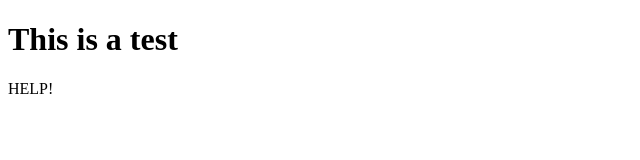
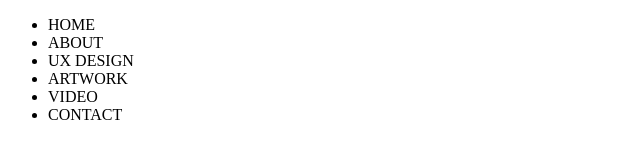
Before and after one commit to ncyammer/UX_UI_HW_17, a plain HTML site: page index.html in a window 1280 px wide. Shown: the whole page, without its empty margins (0-640 px from the left). Drawn offline with Linux system fonts and the light colour scheme.

Commit message:
Update index.html

```diff
--- a/index.html
+++ b/index.html
@@ -7,7 +7,17 @@
     <title>Nick Yamamoto Portfolio</title>
 </head>
 <body>
-    <h1>This is a test</h1>
-    <p>HELP!</p>
+<header>
+    <div class-"topnav">
+        <ul>
+            <li>HOME</li>
+            <li>ABOUT</li>
+            <li>UX DESIGN</li>
+            <li>ARTWORK</li>
+            <li>VIDEO</li>
+            <li>CONTACT</li>
+        </ul>
+    </div>
+</header>
 </body>
 </html>
```
